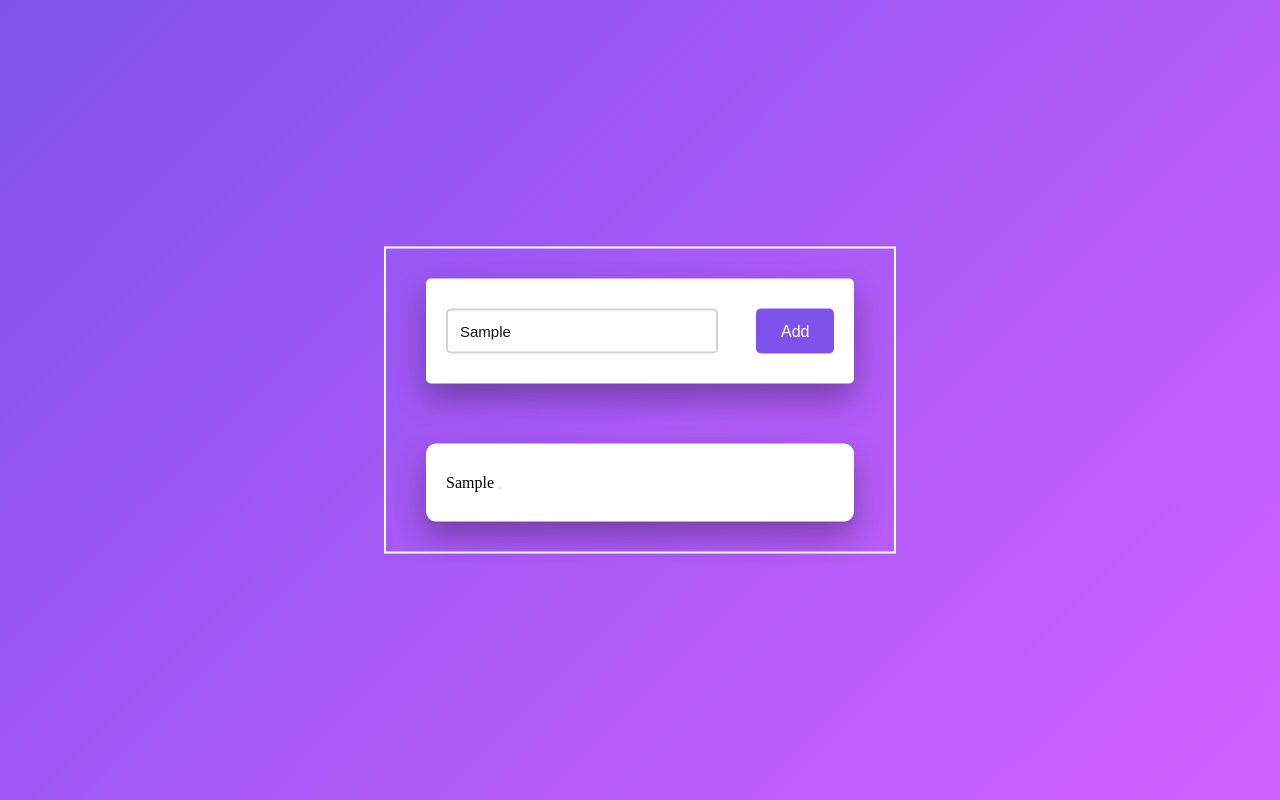
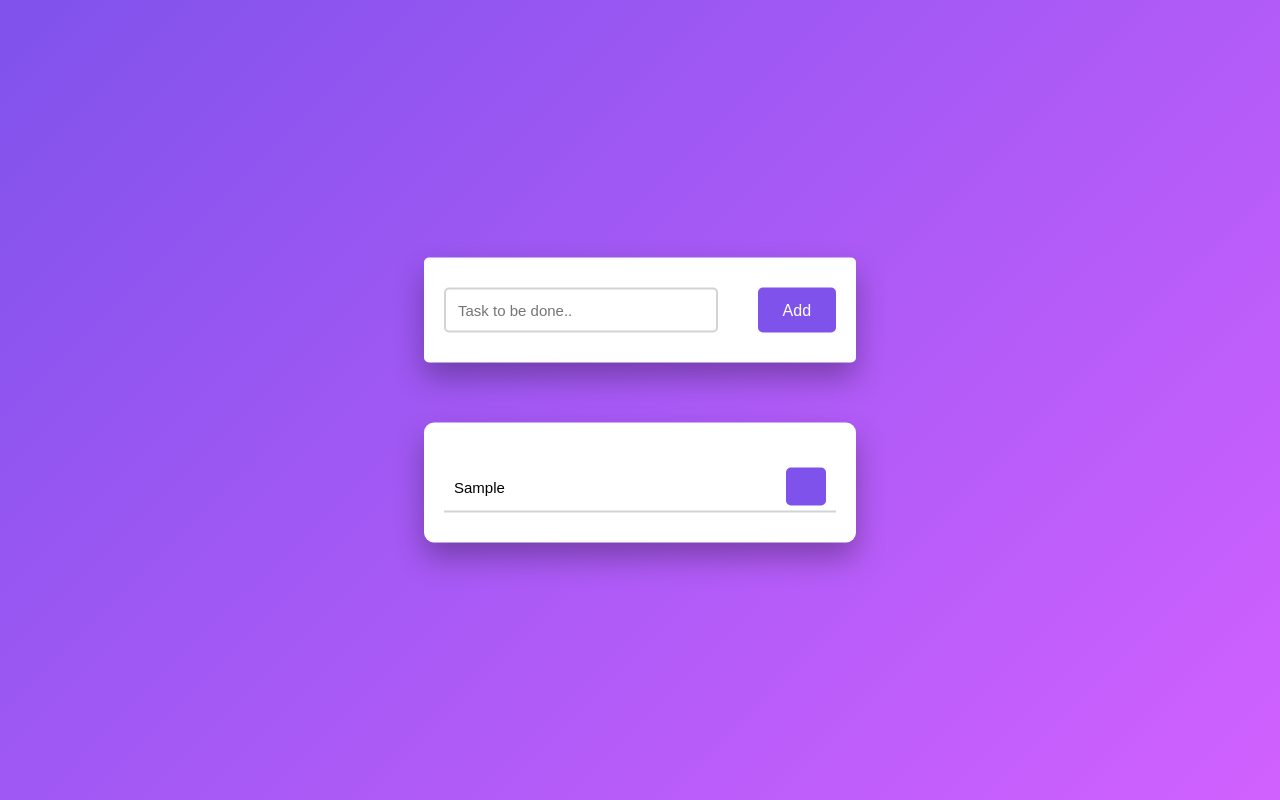
Before and after one commit to Amol7Developer/todo-List-app.io, a plain HTML site: page index.html in a window 1280 px wide. Both pictures are taken after typing "Sample" into the empty fields and a click on the button "Add". Drawn offline with Linux system fonts and the light colour scheme.

Commit message:
code uploaded

```diff
--- a/main.css
+++ b/main.css
@@ -14,7 +14,7 @@ body{
     );
 }
 .container{
-    border: 2px solid white;
+    /* border: 2px solid white; */
     width: 40%;
     min-width: 450px;
     position: absolute;
@@ -71,3 +71,32 @@ body{
     width: 100%;
     position: relative;
 }
+.task{
+    background-color: #ffffff;
+    height: 50px;
+    padding: 5px 10px;
+    margin-top: 10px;
+    display: flex;
+    align-items: center;
+    justify-content: space-between;
+    border-bottom: 2px solid #d1d3d4;
+    cursor: pointer;
+}
+.task span{
+    font-family: Arial, Helvetica, sans-serif;
+    font-size: 15px;
+    font-weight: 400;
+}
+.task button{
+    background-color: #8052ec;
+    color: #ffffff;
+    height: 100%;
+    width: 40px;
+    border-radius: 5px;
+    border :none;
+    cursor: pointer;
+    outline: none;
+}
+.completed{
+    text-decoration: line-through;
+}
--- a/main.js
+++ b/main.js
@@ -11,10 +11,27 @@ document.querySelector('#push').onclick = function(){
                     ('#newtask input').value}
                 </span>
                 <button class="delete">
-                <i class="far fa-trash-alt"></i>
+                <i class="fa-regular fa-trash-can"></i>
                 </button>
             </div>
         `;
+
+
+        var current_tasks = document.querySelectorAll(".delete");
+        for(var i=0; i<current_tasks.length; i++){
+            current_tasks[i].onclick = function(){
+                this.parentNode.remove();
+            }
+        }
+
+        var tasks = document.querySelectorAll(".tasks");
+        for(var i=0;i<tasks. length; i++){
+            tasks[i].onclick = function(){
+                this.classList.toggle('completed');
+            }
+        }
+
+        document.querySelector("#newtask input").value = "";
     }
 
 }
```
Also changed, not shown: index.html (+1 -3 lines).
